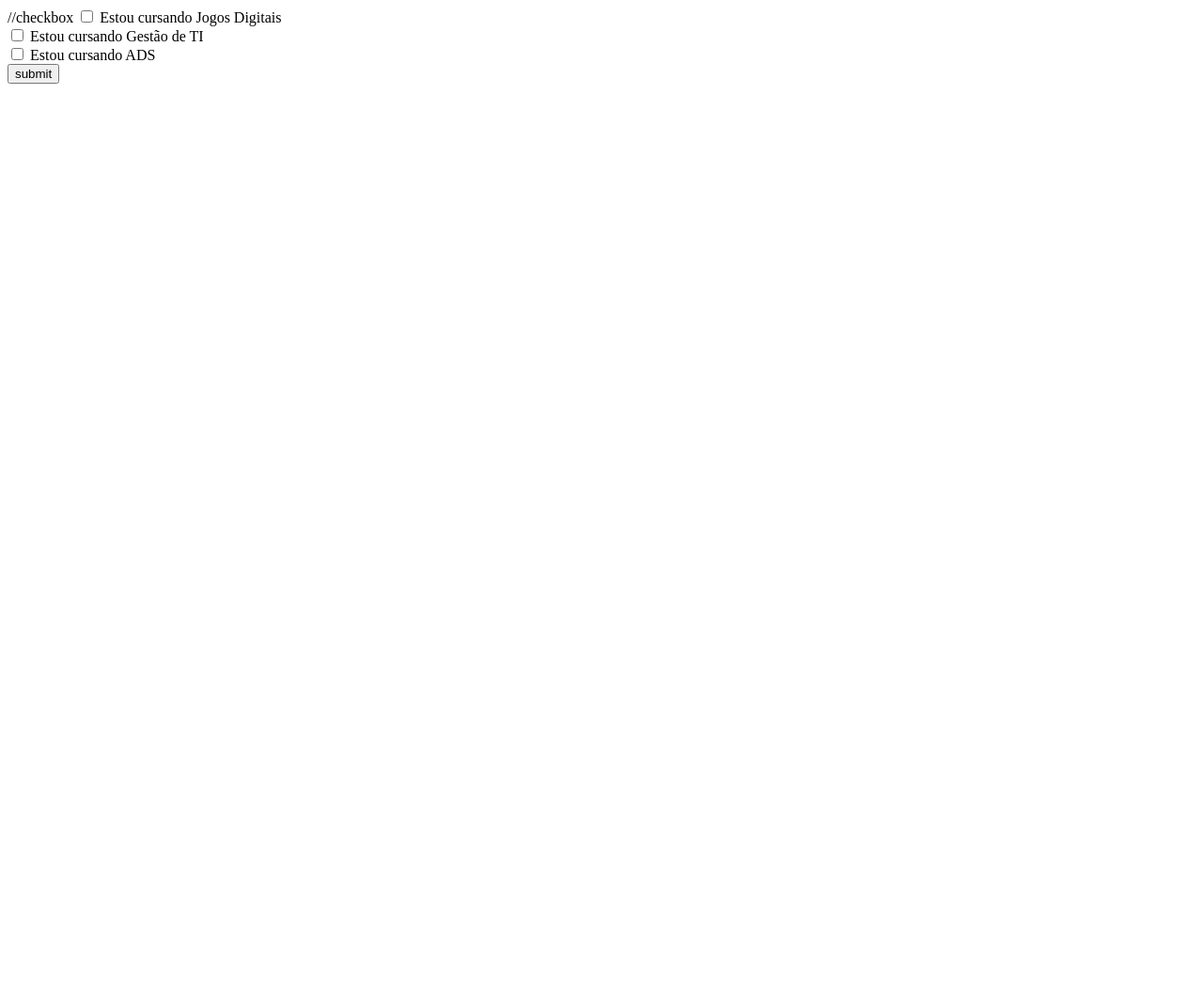
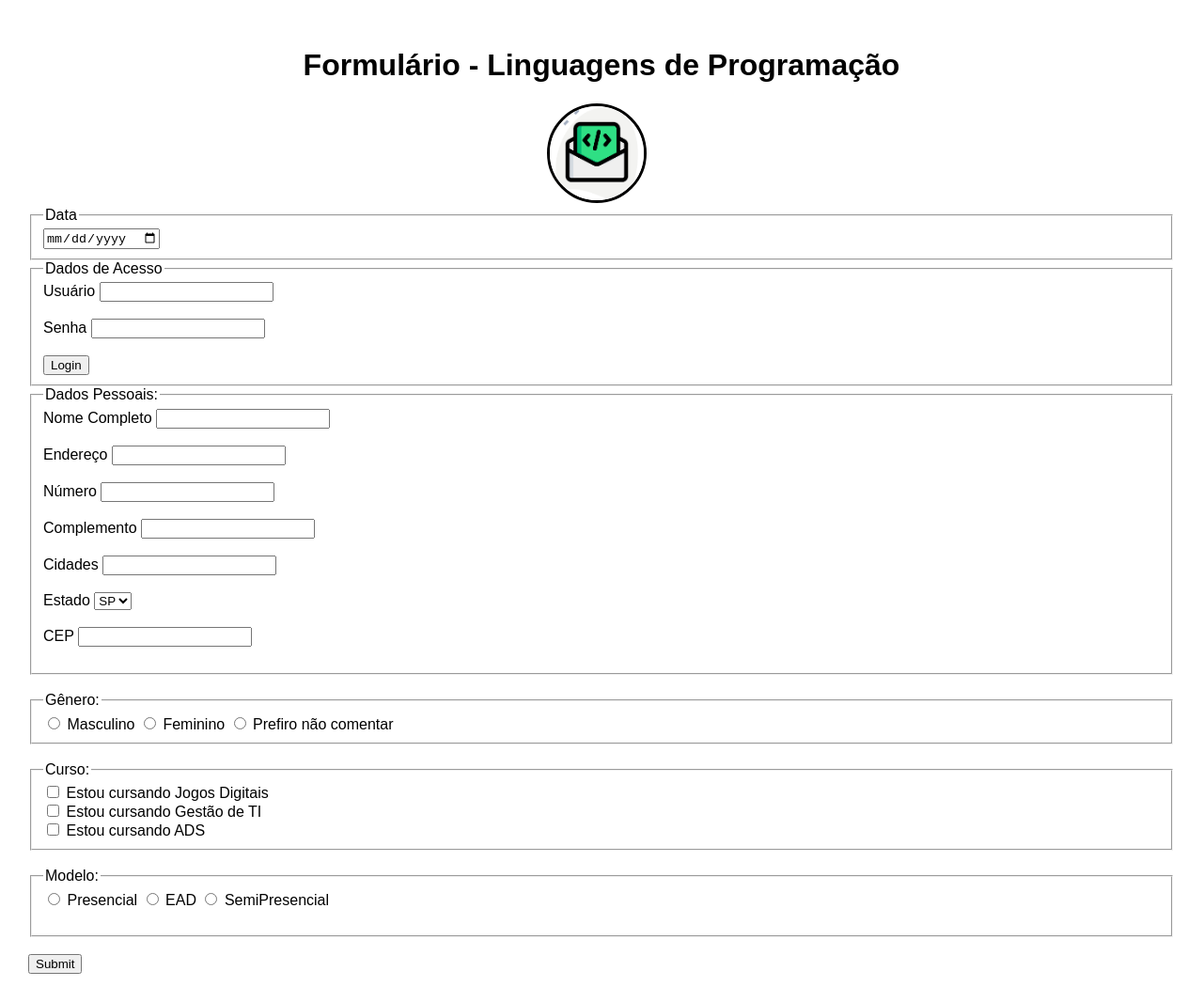
Before and after one commit to CampeloGabriel1/Exerc-cio-3, a plain HTML site: page index.html in a window 1280 px wide. Shown: the whole page at 94% size. Before the commit the page ends 800 px from the top, so only its background shows below. Drawn offline with Linux system fonts and the light colour scheme.

Commit message:
Add a new form layout with enhanced fields and styling

```diff
--- a/index.html
+++ b/index.html
@@ -4,19 +4,99 @@
     <meta charset="UTF-8">
     <meta name="viewport" content="width=device-width, initial-scale=1.0">
     <title>Lista de Formulários</title>
+    <link rel="stylesheet" href="style.css">
 </head>
 <body>
-    <form>
+    <header>
+        <H1>Formulário - Linguagens de Programação</H1>
+        <img src="imagens/1.png" alt="icon " class="icon">
+    </header>
+    <form action=“https://www.w3schools.com/action_page.php”>
 
-        //checkbox
-        <input type="checkbox" id="curso1" name="curso1" value="jogosdigitais">
-        <label for="curso1"> Estou cursando Jogos Digitais</label><br>
-        <input type="checkbox" id="curso2" name="curso2" value="gestao de ti">
-        <label for="curso2"> Estou cursando Gestão de TI</label><br>
-        <input type="checkbox" id="curso3" name="curso3" value="ads">
-        <label for="curso3"> Estou cursando ADS</label><br>
+        <fieldset>
+            <legend>Data</legend>
+            <input type="date" id="data" name="data">
+        </fieldset>
 
-        <button type="submit">submit</button>
+        <fieldset>
+            <legend>Dados de Acesso</legend>
+            <label for="usuario">Usuário</label>
+            <input type="text" id="usuario" name="usuario"><br><br>
+            <label for="senha">Senha</label>
+            <input type="password" id="senha" name="senha"><br><br>
+            <input type="submit" value="Login">
+        </fieldset>
+        <fieldset>
+            <legend>Dados Pessoais:</legend>
+            <label for="nome">Nome Completo</label>
+            <input type="text" id="nome" name="nome"><br><br>
+            <label for="endereco">Endereço</label>
+            <input type="text" id="endereco" name="endereco"><br><br>
+            <label for="numero">Número</label>
+            <input type="text" id="numero" name="numero"><br><br>
+            <label for="complemento">Complemento</label>
+            <input type="text" id="complemento" name="complemento"><br><br>
+            <label for="cidades">Cidades</label>
+            <input list="cidades" name="cidade"><br>
+
+            <datalist id="cidades">
+                <option value="São Paulo"></option>
+                <option value="Itu"></option>
+                <option value="Rio de Janeiro"></option>
+                <option value="Espirito Santo"></option>
+            </datalist>
+
+            <br>
+            <label for="estados">Estado</label>
+            <select name="estados" id="estados">
+                <option value="SP">SP</option>
+                <option value="RJ">RJ</option>
+                <option value="ES">ES</option>
+            </select>
+            <br>
+            <br>
+            <label for="CEP">CEP</label>
+            <input type="text" id="CEP" name="CEP"><br><br>
+        </fieldset>
+
+        <!-- Genero - radio -->
+
+        <br>
+        <fieldset>
+            <legend>Gênero:</legend>
+            <input type="radio" id="genero1" name="genero" value="masculino">
+            <label for="genero1">Masculino</label>
+            <input type="radio" id="genero2" name="genero" value="feminino">
+            <label for="genero2">Feminino</label>
+            <input type="radio" id="genero3" name="genero" value="outro">
+            <label for="genero3">Prefiro não comentar</label>
+        </fieldset>
+
+        <!-- CheckBox - curso -->
+        <br>
+        <fieldset>
+            <legend>Curso:</legend>
+            <input type="checkbox" id="curso1" name="curso1" value="jogosdigitais">
+            <label for="curso1"> Estou cursando Jogos Digitais</label><br>
+            <input type="checkbox" id="curso2" name="curso2" value="gestao de ti">
+            <label for="curso2"> Estou cursando Gestão de TI</label><br>
+            <input type="checkbox" id="curso3" name="curso3" value="ads">
+            <label for="curso3"> Estou cursando ADS</label>
+        </fieldset>
+
+        <!-- Modelo - Radio -->
+        <br>
+        <fieldset>
+            <legend>Modelo:</legend>
+            <input type="radio" id="modelo1" name="modelo" value="Presencial">
+            <label for="modelo1">Presencial</label>
+            <input type="radio" id="modelo2" name="modelo" value="EAD">
+            <label for="modelo2">EAD</label>
+            <input type="radio" id="modelo3" name="modelo" value="SemiPresencial">
+            <label for="modelo3">SemiPresencial</label><br><br>
+        </fieldset>
+
+        <br><button type="submit" id="finalButton">Submit</button>
         </form>
 </body>
 </html>
--- /dev/null
+++ b/style.css
@@ -0,0 +1,18 @@
+header {
+    text-align: center;
+}
+
+body {
+    font-family: Arial, sans-serif;
+    margin: 15px;
+    padding: 15px;
+}
+
+.icon {
+    width: 100px;
+    height: 100px;
+    border-radius: 50%;
+    margin-right: 10px;
+
+    border: 3px solid black;
+}
```
Also changed, not shown: imagens/1.png (added).
